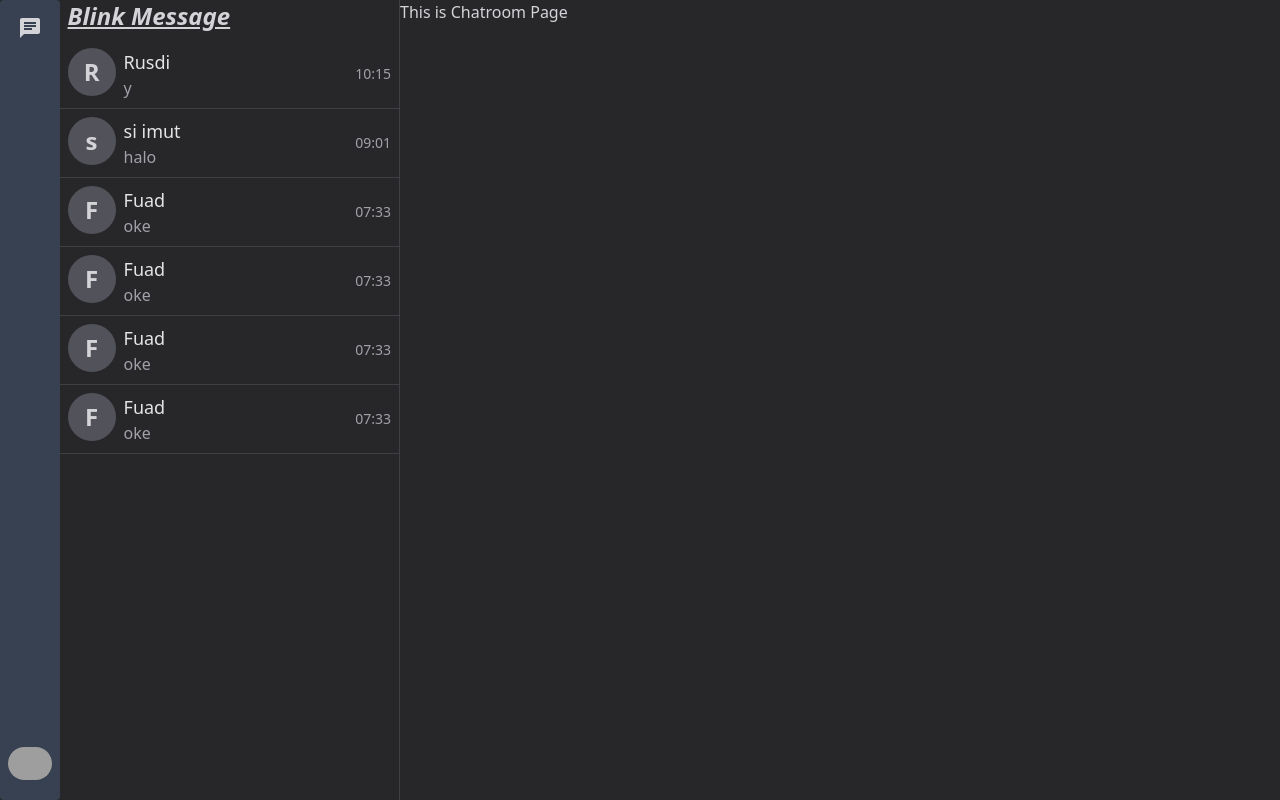
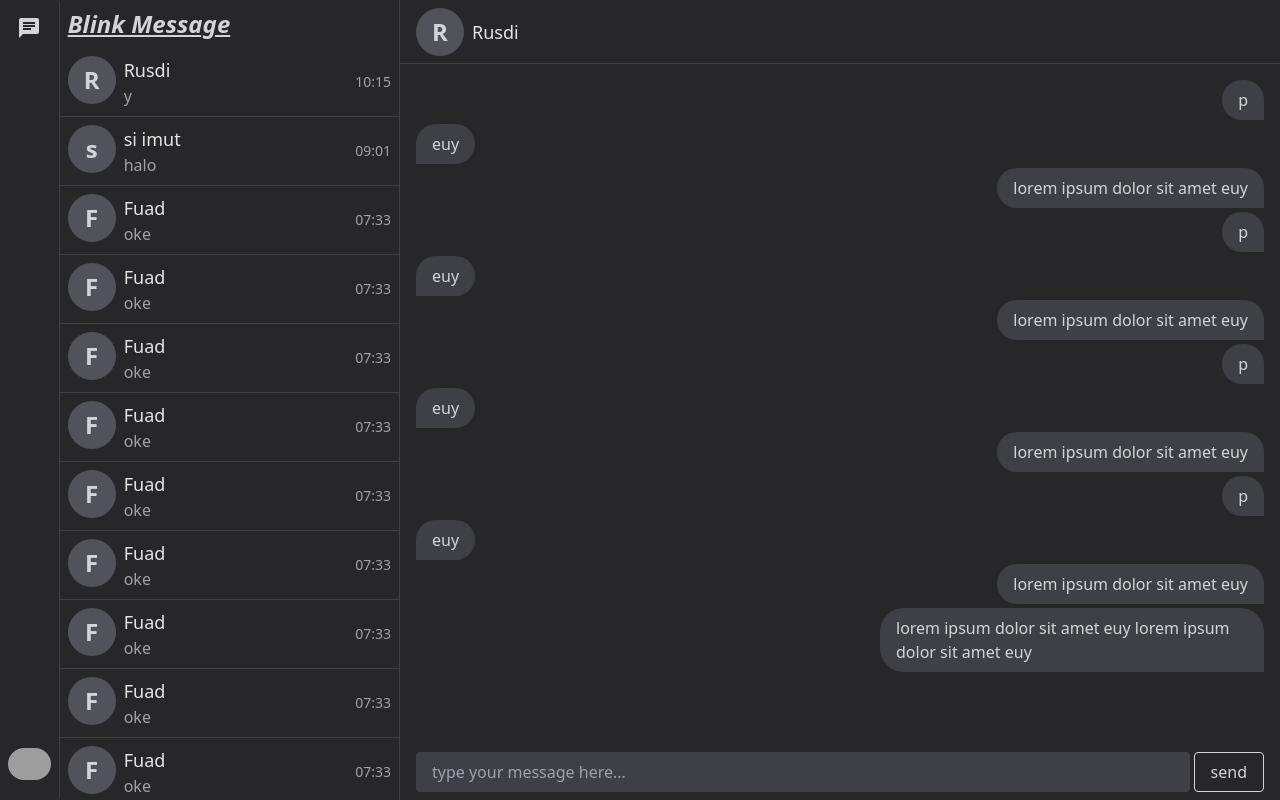
Before and after one commit to Hanep77/blink-message-frontend, a Next.js app: page /chat in a window 1280 px wide. Built offline with nearby package versions, Linux system fonts and the light colour scheme; grey boxes are pictures that could not be loaded.

Commit message:
create chat ui

```diff
--- a/src/app/aside.tsx
+++ b/src/app/aside.tsx
@@ -51,6 +51,42 @@ export default function Aside() {
       lastChat: "oke",
       time: "07:33"
     },
+    {
+      id: 3,
+      name: "Fuad",
+      lastChat: "oke",
+      time: "07:33"
+    },
+    {
+      id: 3,
+      name: "Fuad",
+      lastChat: "oke",
+      time: "07:33"
+    },
+    {
+      id: 3,
+      name: "Fuad",
+      lastChat: "oke",
+      time: "07:33"
+    },
+    {
+      id: 3,
+      name: "Fuad",
+      lastChat: "oke",
+      time: "07:33"
+    },
+    {
+      id: 3,
+      name: "Fuad",
+      lastChat: "oke",
+      time: "07:33"
+    },
+    {
+      id: 3,
+      name: "Fuad",
+      lastChat: "oke",
+      time: "07:33"
+    },
   ]
 
   const pathname = usePathname();
@@ -58,10 +94,10 @@ export default function Aside() {
   return (
     <aside className="w-[400px] overflow-hidden border-e border-zinc-700">
       <div className="flex flex-row h-[100vh]">
-        <div className="w-[70px] bg-gray-700 rounded">
+        <div className="w-[70px] bg-zinc-800 border-e border-zinc-700 rounded">
           <div className="flex flex-col h-full relative p-2">
-            <Link href={'/'} className={clsx("flex p-2 rounded-lg",{'bg-gray-500' : pathname === '/'})}>
-              <ChatIcon className="m-auto text-3xl"/>
+            <Link href={'/'} className={clsx("flex p-2 rounded-lg", { 'bg-gray-500': pathname === '/' })}>
+              <ChatIcon className="m-auto text-3xl" />
             </Link>
             <div className="absolute bottom-3 p-2 left-0">
               <Image src='/profileImage/test.jpg' width={200} height={200} alt="Client Profile Image" className="rounded-full" />
@@ -70,7 +106,7 @@ export default function Aside() {
         </div>
 
         <div className="flex flex-col w-full">
-          <h1 className="text-2xl font-semibold mb-2 ms-2 italic underline">Blink Message</h1>
+          <h1 className="text-2xl font-semibold my-2 ms-2 italic underline">Blink Message</h1>
           <div className="overflow-auto">
             {data.map((item, key) => (
               <Link href={"/chat"} className="flex items-center justify-between border-b border-zinc-700 hover:bg-zinc-700 px-2" key={key}>
--- a/src/app/chat/page.tsx
+++ b/src/app/chat/page.tsx
@@ -1,5 +1,105 @@
-export default function Page(){
-    return (
-        <h1>This is Chatroom Page</h1>
-    )
+const data = {
+  name: "Rusdi",
+  messages: [
+    {
+      id: 1,
+      sender: "me",
+      text: "p"
+    },
+    {
+      id: 2,
+      sender: "notme",
+      text: "euy"
+    },
+    {
+      id: 3,
+      sender: "me",
+      text: "lorem ipsum dolor sit amet euy"
+    },
+    {
+      id: 1,
+      sender: "me",
+      text: "p"
+    },
+    {
+      id: 2,
+      sender: "notme",
+      text: "euy"
+    },
+    {
+      id: 3,
+      sender: "me",
+      text: "lorem ipsum dolor sit amet euy"
+    },
+    {
+      id: 1,
+      sender: "me",
+      text: "p"
+    },
+    {
+      id: 2,
+      sender: "notme",
+      text: "euy"
+    },
+    {
+      id: 3,
+      sender: "me",
+      text: "lorem ipsum dolor sit amet euy"
+    },
+    {
+      id: 1,
+      sender: "me",
+      text: "p"
+    },
+    {
+      id: 2,
+      sender: "notme",
+      text: "euy"
+    },
+    {
+      id: 3,
+      sender: "me",
+      text: "lorem ipsum dolor sit amet euy"
+    },
+    {
+      id: 4,
+      sender: "me",
+      text: "lorem ipsum dolor sit amet euy lorem ipsum dolor sit amet euy"
+    }
+  ]
 }
+
+export default function Page() {
+  return (
+    <div className="h-screen overflow-scroll">
+      <div className="h-16 fixed w-[calc(100vw-400px)] border-b border-zinc-700 bg-zinc-800 flex items-center px-4 gap-4">
+        <div className="w-10">
+          <div className="w-12 h-12 rounded-full bg-zinc-600 flex justify-center items-center text-2xl font-semibold">
+            {data.name[0]}
+          </div>
+        </div>
+        <h2 className="text-lg font-medium text-zinc-200">{data.name}</h2>
+      </div>
+
+      <div className="px-4 py-20">
+        {data.messages.map(message => (
+          <div key={message.id} className={`flex ${message.sender == "me" && "justify-end"} mb-1`}>
+            <div className={`bg-zinc-700 py-2 px-4 ${message.sender == "me" ? "rounded-l-3xl rounded-tr-3xl" : "rounded-r-3xl rounded-tl-3xl"} max-w-96 text-wrap`}>
+              {message.text}
+            </div>
+          </div>
+        ))}
+      </div>
+
+      <div className="fixed bottom-0 w-[calc(100vw-400px)] py-2 flex items-center justify-center px-4 gap-4 bg-zinc-800">
+        <form className="h-10 w-full flex justify-center gap-1">
+          <input type="text"
+            name="message"
+            placeholder="type your message here..."
+            className="h-full rounded flex-grow px-4 bg-zinc-700 outline-none focus:ring-1 ring-zinc-300" />
+          <button type="submit" className="border border-zinc-300 px-4 rounded hover:bg-zinc-300 hover:text-zinc-800">send</button>
+        </form>
+      </div>
+    </div>
+  )
+}
--- a/src/app/layout.tsx
+++ b/src/app/layout.tsx
@@ -21,7 +21,7 @@ export default function RootLayout({ children }: Readonly<{ children: React.Reac
     <html lang="en">
       <body className={`bg-zinc-800 text-zinc-300 flex`}>
         {!disabledAside.includes(pathname) && <Aside />}
-        <main>
+        <main className="flex-grow">
           {children}
         </main>
       </body>
```
Also changed, not shown: src/middleware.ts (+12 -9 lines), src/manageToken.ts (indentation only).
